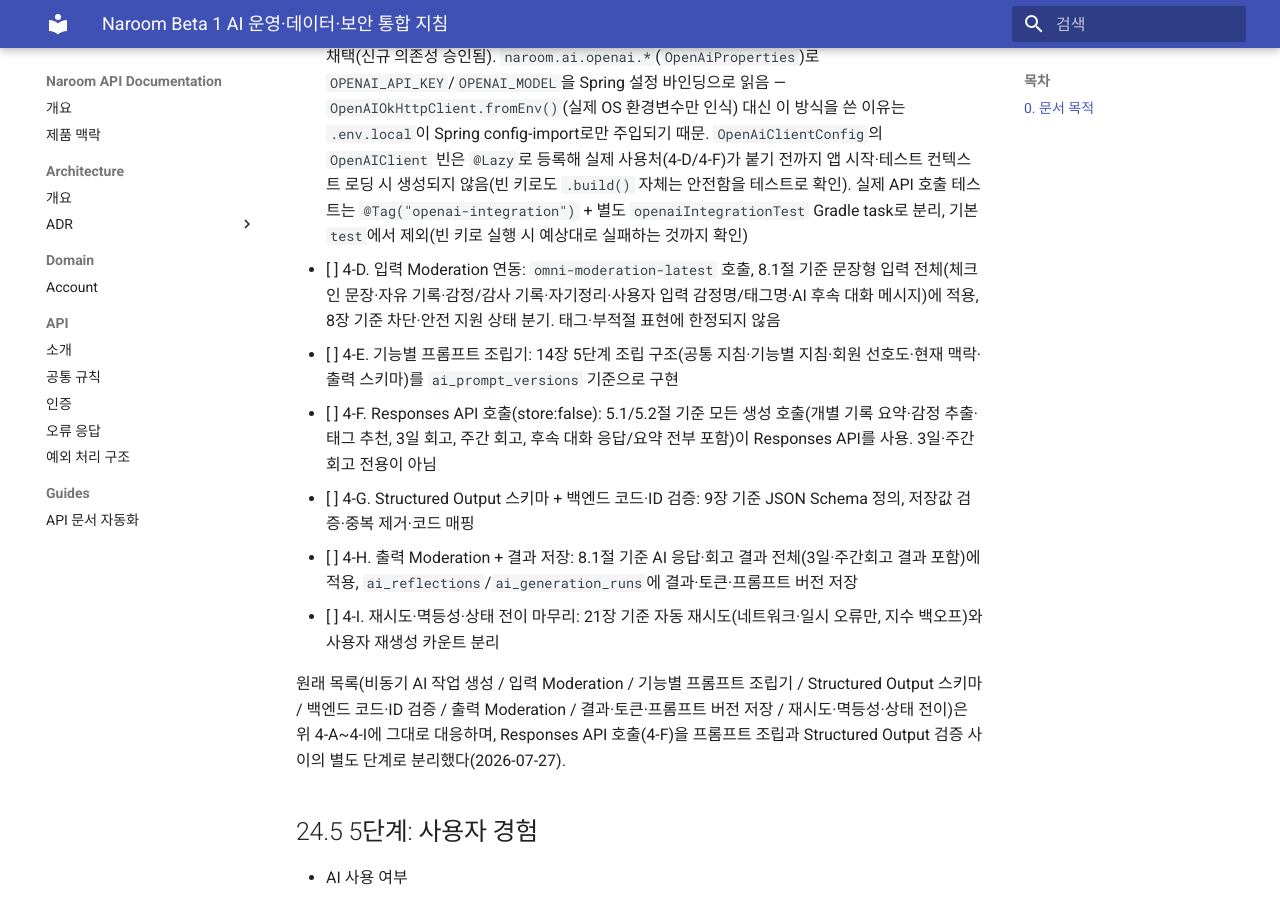
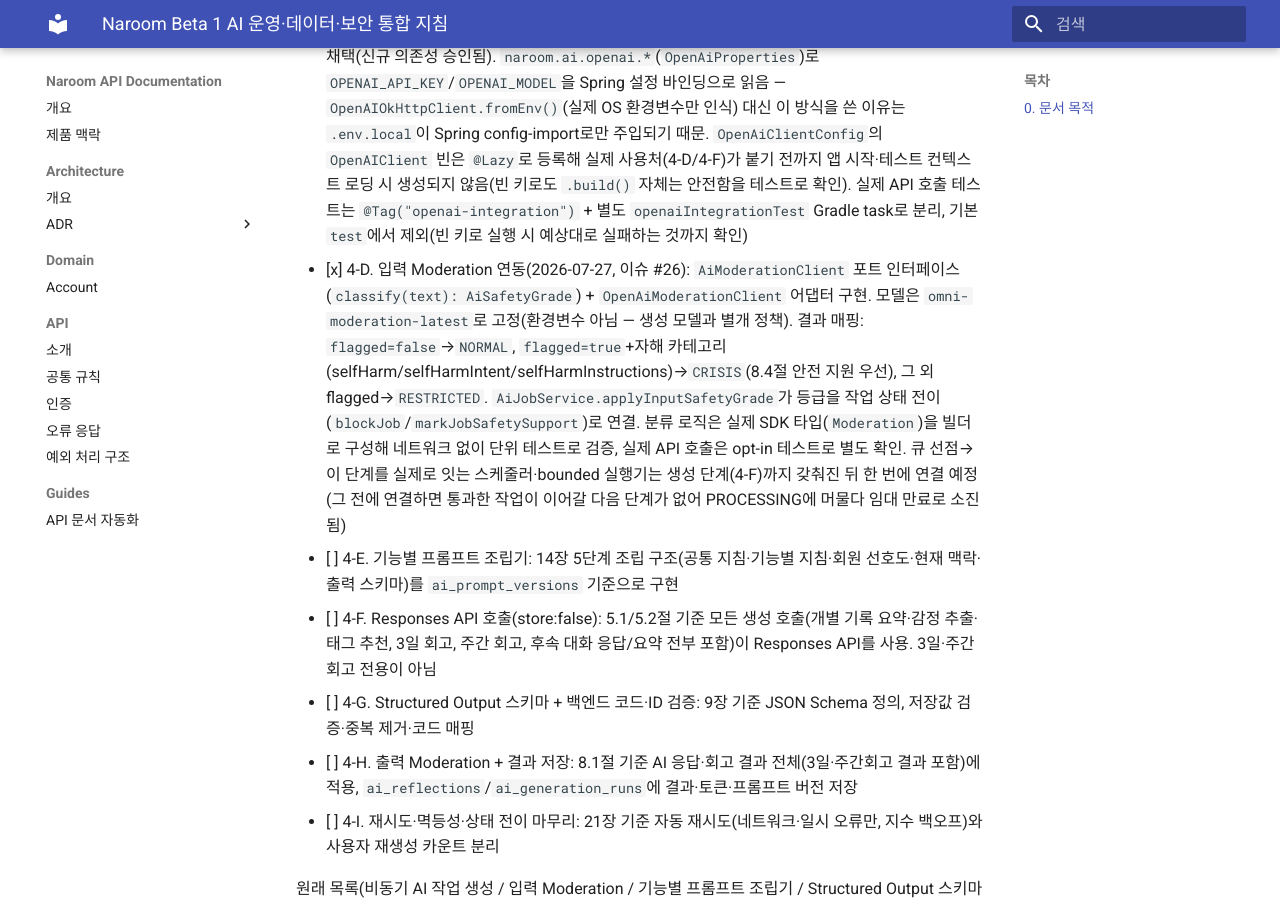
Before and after one commit to gvo-cheryl/narrom-api, an MkDocs documentation site: the page built from docs/api/ai-policy-architecture.md, in a window 1280 px wide and 900 px high, scrolled down 32840 px. Built offline with MkDocs 1.6.1 and Material for MkDocs 9.7.7, drawn with Linux system fonts in a browser that asks for light colours.

Commit message:
docs(ai): 4단계 파이프라인 4-D 완료 체크
관련: #20, #26

```diff
--- a/docs/api/ai-policy-architecture.md
+++ b/docs/api/ai-policy-architecture.md
@@ -1089,7 +1089,7 @@ OpenAI가 처리할 본문을 별도의 암호문 상태로 보내면 모델이
 - [x] 4-A. AI 작업 골격(2026-07-27, 이슈 #26): `AiJobService` 구현 — 기록·대화 기준 작업 생성(멱등키로 중복 방지), 소유권 검증 조회, 상태 전이. 4-B에서 claim/lease 방식으로 재구성됨(아래 참고). 아직 컨트롤러·API 계약은 없음(승인된 공개 계약이 없어 이번 단계에서 추가하지 않음)
 - [x] 4-B. 비동기 실행 방식(2026-07-27, 이슈 #26): Redis 미도입, PostgreSQL `ai_jobs` + `FOR UPDATE SKIP LOCKED` 네이티브 쿼리로 큐 선점(`AiJobRepository.selectClaimableIds`), JPA lock 타임아웃 특수값 미사용. `naroom.ai.worker.enabled`로 활성화되는 `AiJobLeaseReclaimScheduler`가 `started_at` 기준 만료 임대를 회수(설정값 `lease-timeout`, 회수도 attempt_count에 포함). 완료 처리(`completeJob/failJob/blockJob/markJobSafetySupport`)는 `PESSIMISTIC_WRITE`로 잠근 뒤 status+startedAt을 재검증해 만료된 워커의 결과 저장을 차단. 동시 Worker 통합 테스트(`AiJobClaimConcurrencyTest`)로 중복 선점 없음을 검증. 큐 선점을 실제로 트리거하는 스케줄러(claim→처리기 dispatch)는 처리기가 생기는 4-D에서 추가 — bounded 스레드풀도 그때 같이 도입(현재는 아무것도 소비하지 않는 실행기를 미리 만들지 않음)
 - [x] 4-C. OpenAI 연동 준비(2026-07-27, 이슈 #26): 공식 SDK `com.openai:openai-java:4.45.0` 채택(신규 의존성 승인됨). `naroom.ai.openai.*`(`OpenAiProperties`)로 `OPENAI_API_KEY`/`OPENAI_MODEL`을 Spring 설정 바인딩으로 읽음 — `OpenAIOkHttpClient.fromEnv()`(실제 OS 환경변수만 인식) 대신 이 방식을 쓴 이유는 `.env.local`이 Spring config-import로만 주입되기 때문. `OpenAiClientConfig`의 `OpenAIClient` 빈은 `@Lazy`로 등록해 실제 사용처(4-D/4-F)가 붙기 전까지 앱 시작·테스트 컨텍스트 로딩 시 생성되지 않음(빈 키로도 `.build()` 자체는 안전함을 테스트로 확인). 실제 API 호출 테스트는 `@Tag("openai-integration")` + 별도 `openaiIntegrationTest` Gradle task로 분리, 기본 `test`에서 제외(빈 키로 실행 시 예상대로 실패하는 것까지 확인)
-- [ ] 4-D. 입력 Moderation 연동: `omni-moderation-latest` 호출, 8.1절 기준 문장형 입력 전체(체크인 문장·자유 기록·감정/감사 기록·자기정리·사용자 입력 감정명/태그명·AI 후속 대화 메시지)에 적용, 8장 기준 차단·안전 지원 상태 분기. 태그·부적절 표현에 한정되지 않음
+- [x] 4-D. 입력 Moderation 연동(2026-07-27, 이슈 #26): `AiModerationClient` 포트 인터페이스(`classify(text): AiSafetyGrade`) + `OpenAiModerationClient` 어댑터 구현. 모델은 `omni-moderation-latest`로 고정(환경변수 아님 — 생성 모델과 별개 정책). 결과 매핑: `flagged=false`→`NORMAL`, `flagged=true`+자해 카테고리(selfHarm/selfHarmIntent/selfHarmInstructions)→`CRISIS`(8.4절 안전 지원 우선), 그 외 flagged→`RESTRICTED`. `AiJobService.applyInputSafetyGrade`가 등급을 작업 상태 전이(`blockJob`/`markJobSafetySupport`)로 연결. 분류 로직은 실제 SDK 타입(`Moderation`)을 빌더로 구성해 네트워크 없이 단위 테스트로 검증, 실제 API 호출은 opt-in 테스트로 별도 확인. 큐 선점→이 단계를 실제로 잇는 스케줄러·bounded 실행기는 생성 단계(4-F)까지 갖춰진 뒤 한 번에 연결 예정(그 전에 연결하면 통과한 작업이 이어갈 다음 단계가 없어 PROCESSING에 머물다 임대 만료로 소진됨)
 - [ ] 4-E. 기능별 프롬프트 조립기: 14장 5단계 조립 구조(공통 지침·기능별 지침·회원 선호도·현재 맥락·출력 스키마)를 `ai_prompt_versions` 기준으로 구현
 - [ ] 4-F. Responses API 호출(store:false): 5.1/5.2절 기준 모든 생성 호출(개별 기록 요약·감정 추출·태그 추천, 3일 회고, 주간 회고, 후속 대화 응답/요약 전부 포함)이 Responses API를 사용. 3일·주간회고 전용이 아님
 - [ ] 4-G. Structured Output 스키마 + 백엔드 코드·ID 검증: 9장 기준 JSON Schema 정의, 저장값 검증·중복 제거·코드 매핑
```
